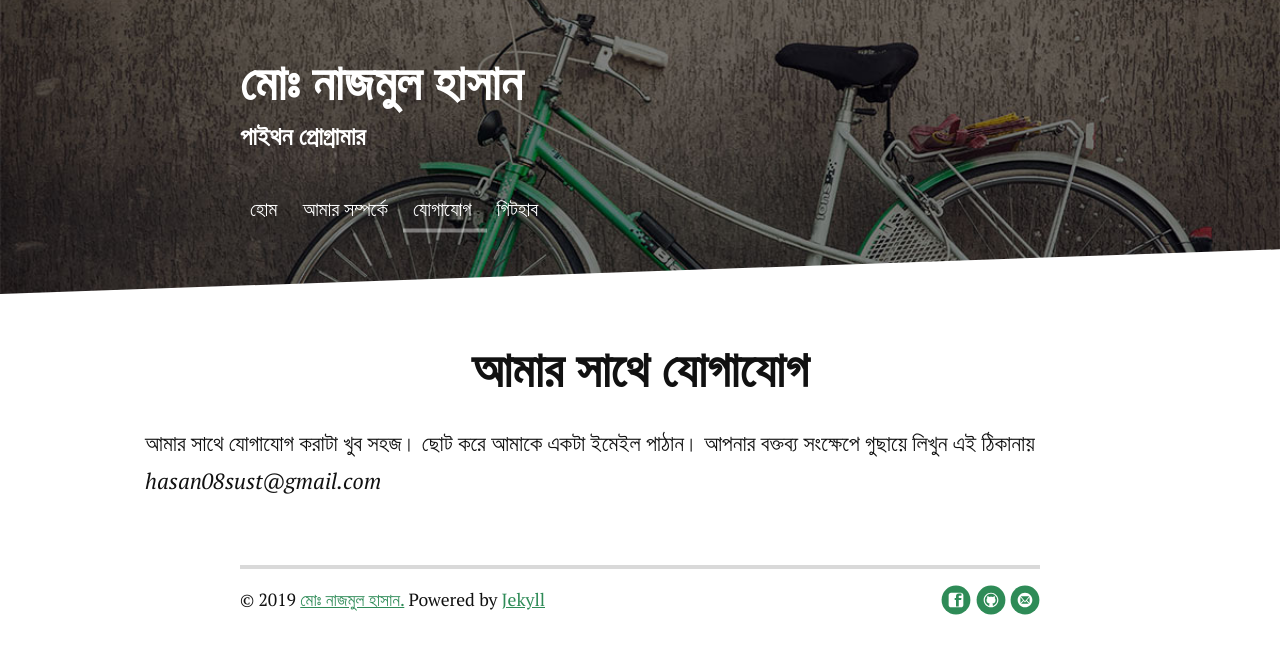
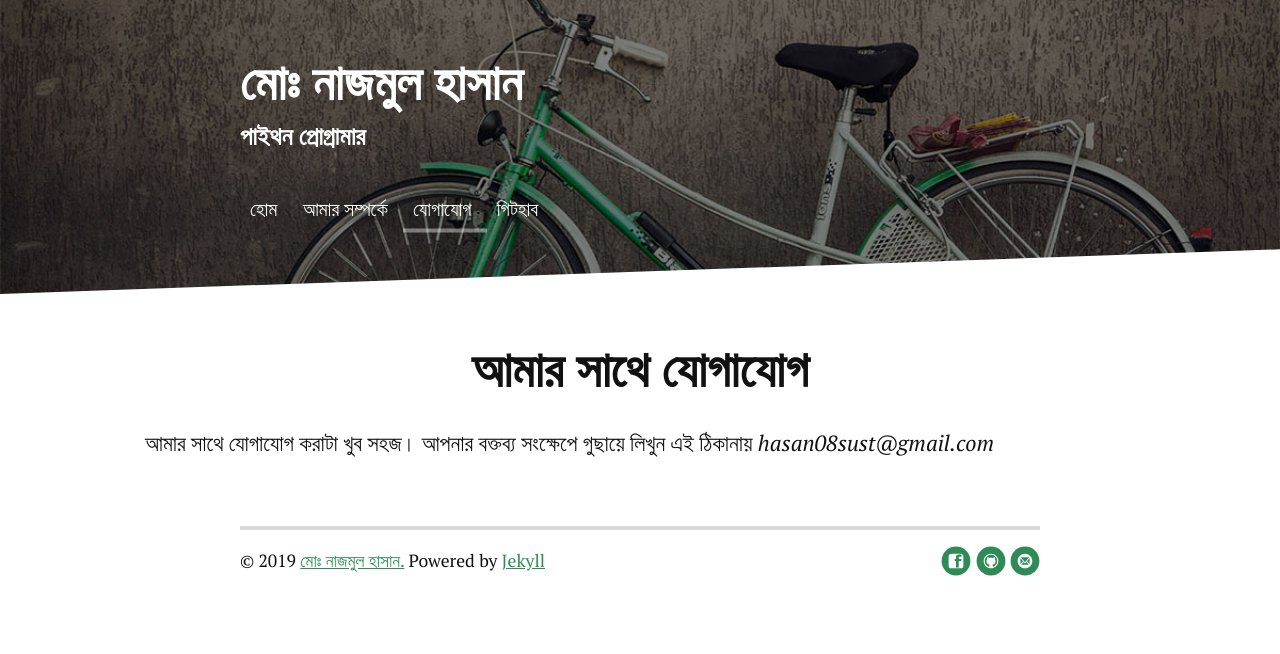
Before and after one commit to farhapartex/farhapartex.github.io, a Jekyll site: the page built from contact.md, in a window 1280 px wide. Shown: the top 654 px of the page. Built offline with Jekyll 4.4.1, drawn with Linux system fonts in a browser that asks for light colours; nearby versions of some CDN libraries.

```diff
--- a/contact.md
+++ b/contact.md
@@ -5,4 +5,4 @@
 ---
 ## <center>আমার সাথে যোগাযোগ</center>
 
-আমার সাথে যোগাযোগ করাটা খুব সহজ। ছোট করে আমাকে একটা ইমেইল পাঠান। আপনার বক্তব্য সংক্ষেপে গুছায়ে লিখুন এই ঠিকানায় _hasan08sust@gmail.com_
+আমার সাথে যোগাযোগ করাটা খুব সহজ। আপনার বক্তব্য সংক্ষেপে গুছায়ে লিখুন এই ঠিকানায় _hasan08sust@gmail.com_
```
